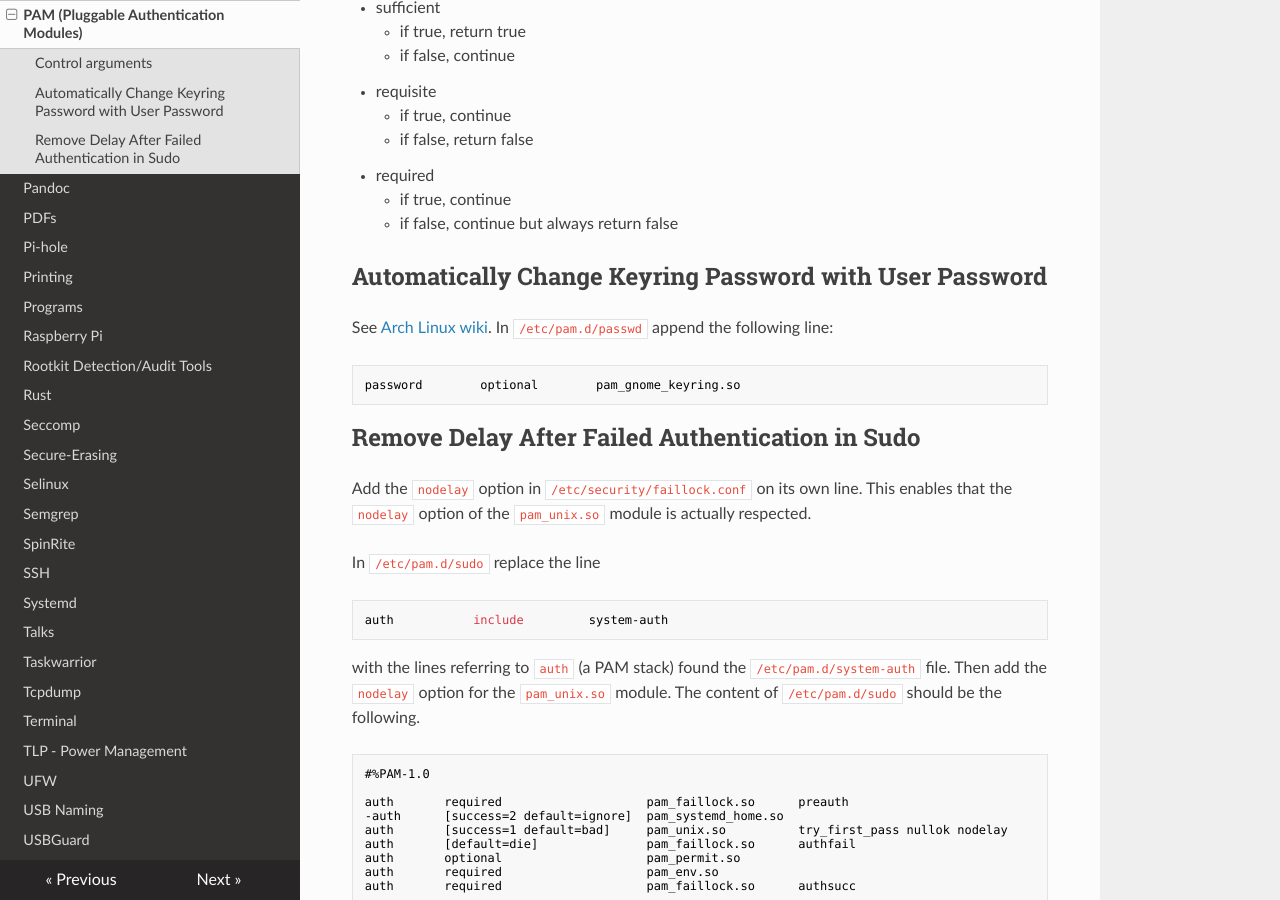
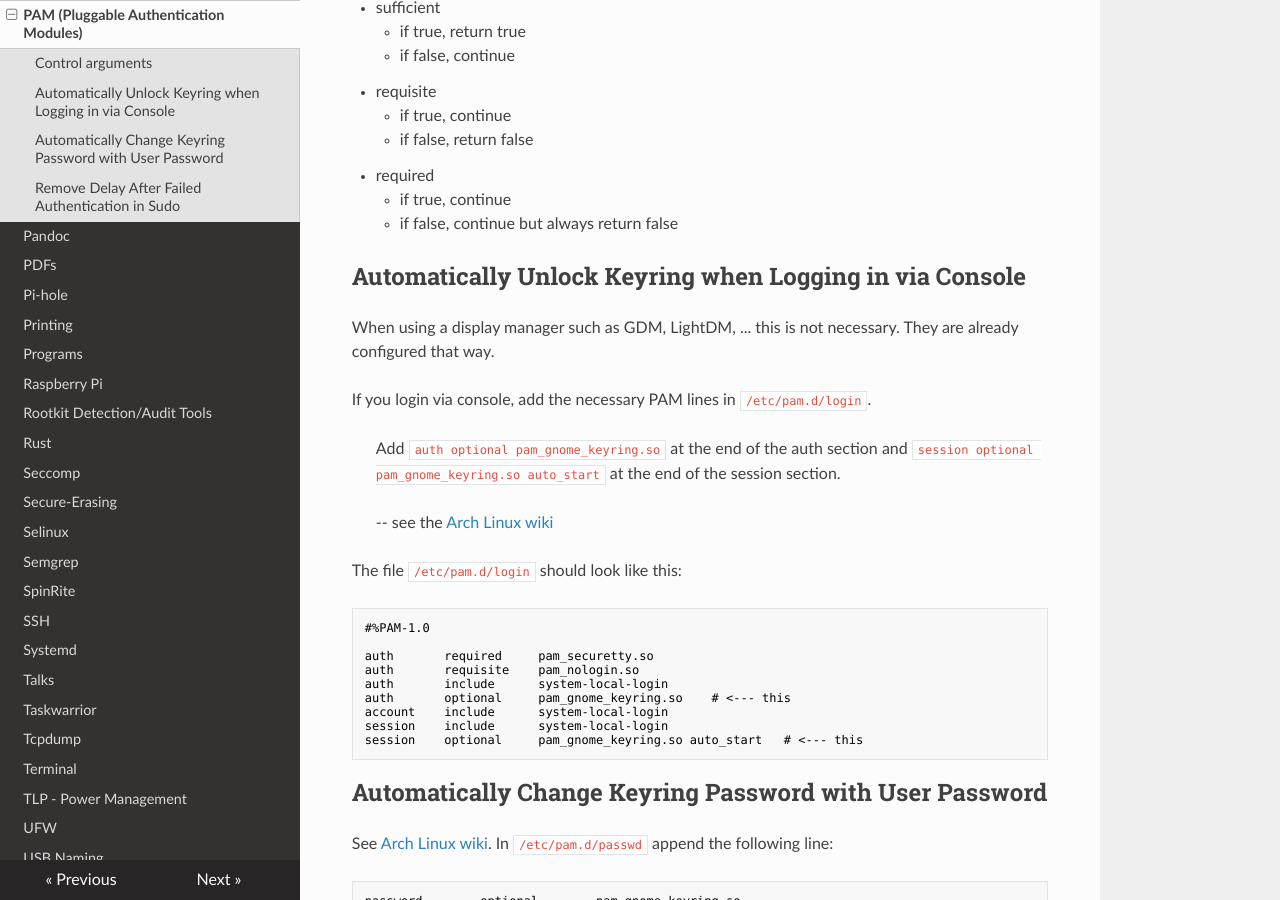
Before and after one commit to Maaxxs/wiki, an MkDocs documentation site: the page built from docs/pam.md, in a window 1280 px wide and 900 px high, scrolled down 220 px. Built offline with MkDocs 1.6.1, drawn with Linux system fonts in a browser that asks for light colours; nearby versions of some CDN libraries.

Commit message:
pam: add auto unlocking gnome-keyring when logging in via console

````diff
--- a/docs/pam.md
+++ b/docs/pam.md
@@ -11,6 +11,34 @@
 - required
     - if true, continue
     - if false, continue but always return false
+
+## Automatically Unlock Keyring when Logging in via Console
+
+When using a display manager such as GDM, LightDM, ... this is not necessary.
+They are already configured that way.
+
+If you login via console, add the necessary PAM lines in `/etc/pam.d/login`.
+
+> Add `auth optional pam_gnome_keyring.so` at the end of the auth section and
+> `session optional pam_gnome_keyring.so auto_start` at the end of the session
+> section.
+>
+> -- see the [Arch Linux wiki](https://wiki.archlinux.org/title/GNOME/Keyring#PAM_step)
+
+The file `/etc/pam.d/login` should look like this:
+
+```conf
+#%PAM-1.0
+
+auth       required     pam_securetty.so
+auth       requisite    pam_nologin.so
+auth       include      system-local-login
+auth       optional     pam_gnome_keyring.so    # <--- this
+account    include      system-local-login
+session    include      system-local-login
+session    optional     pam_gnome_keyring.so auto_start   # <--- this
+```
+
 
 ## Automatically Change Keyring Password with User Password
 
````
